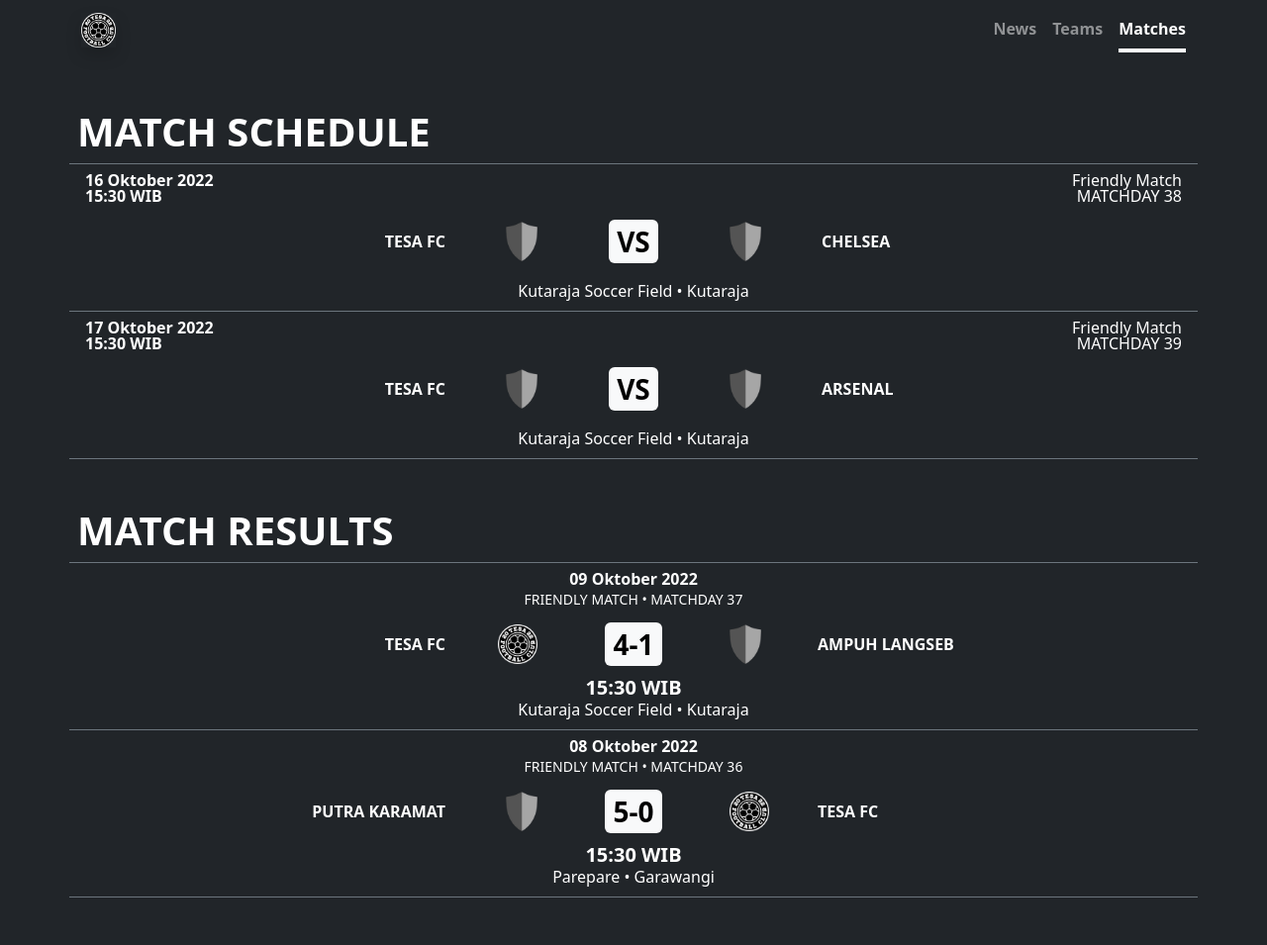
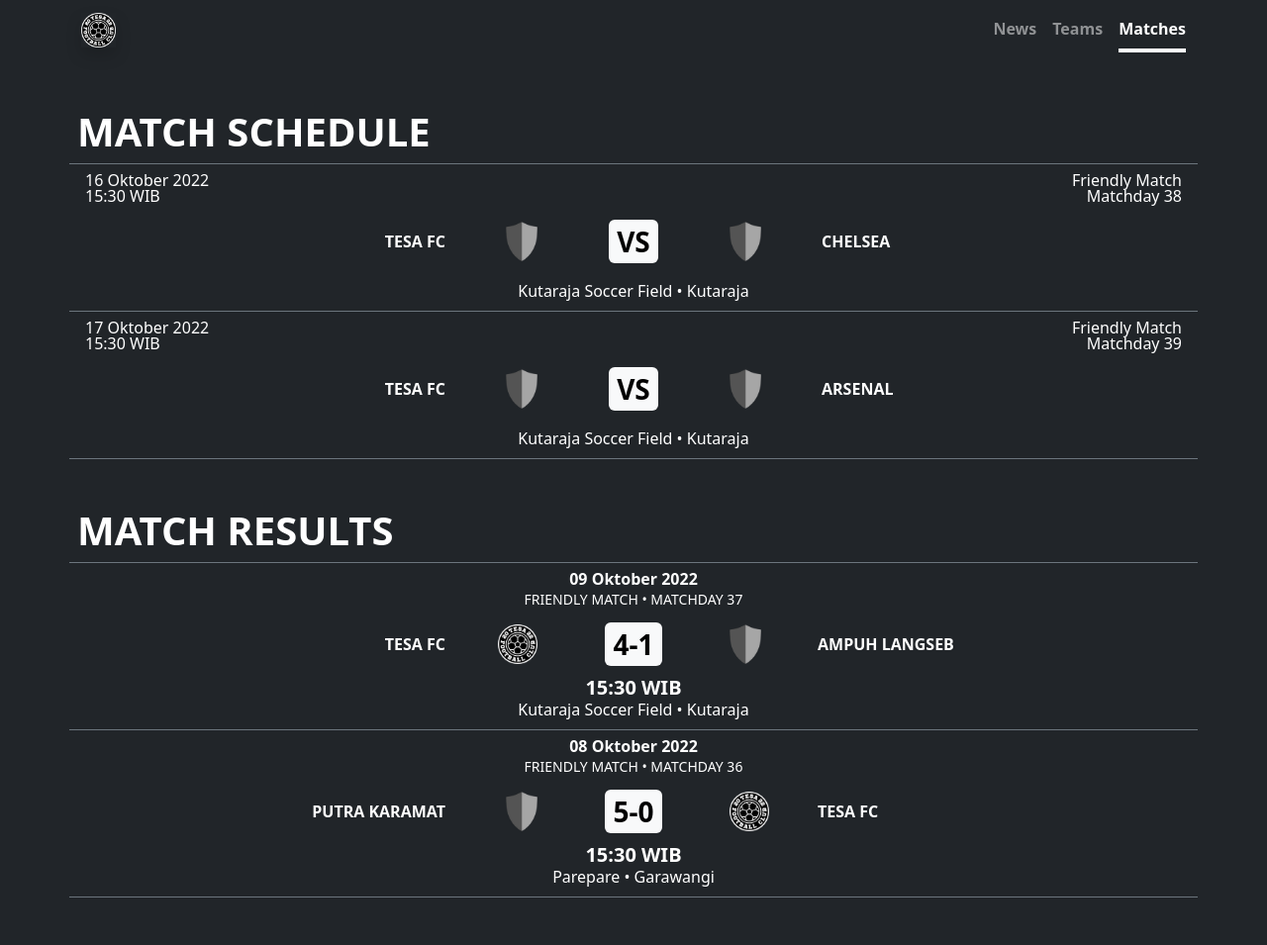
Before and after one commit to tesafc/tesafc.github.io, a Jekyll site: the page built from matches.html, in a window 1280 px wide. Shown: the whole page at 99% size. Built offline with Jekyll 4.4.1, drawn with Linux system fonts in a browser that asks for light colours.

Commit message:
Update matches.html

```diff
--- a/matches.html
+++ b/matches.html
@@ -13,12 +13,12 @@
         <div class="card text-bg-dark border-0 border-secondary border-bottom rounded-0 px-0">
           <div class="card-header d-flex justify-content-between bg-transparent border-0">
             <div>
-              <p class="card-text text-start text-capitalize fw-bolder mb-0 lh-1">{{ match.time }}</p>
-              <p class="card-text text-start text-uppercase fw-bolder mb-0 lh-1">{{ match.kick-off }}</p>
+              <p class="card-text text-start text-capitalize mb-0 lh-1">{{ match.time }}</p>
+              <p class="card-text text-start text-uppercase mb-0 lh-1">{{ match.kick-off }}</p>
             </div>
             <div>
               <p class="card-text text-end text-capitalize mb-0 lh-1">{{ match.competition }}</p>
-              <p class="card-text text-end text-uppercase mb-0 lh-1">{{ match.matchday }}</p>
+              <p class="card-text text-end text-capitalize mb-0 lh-1">{{ match.matchday }}</p>
             </div>
           </div>
           <div class="card-body py-2">
```
